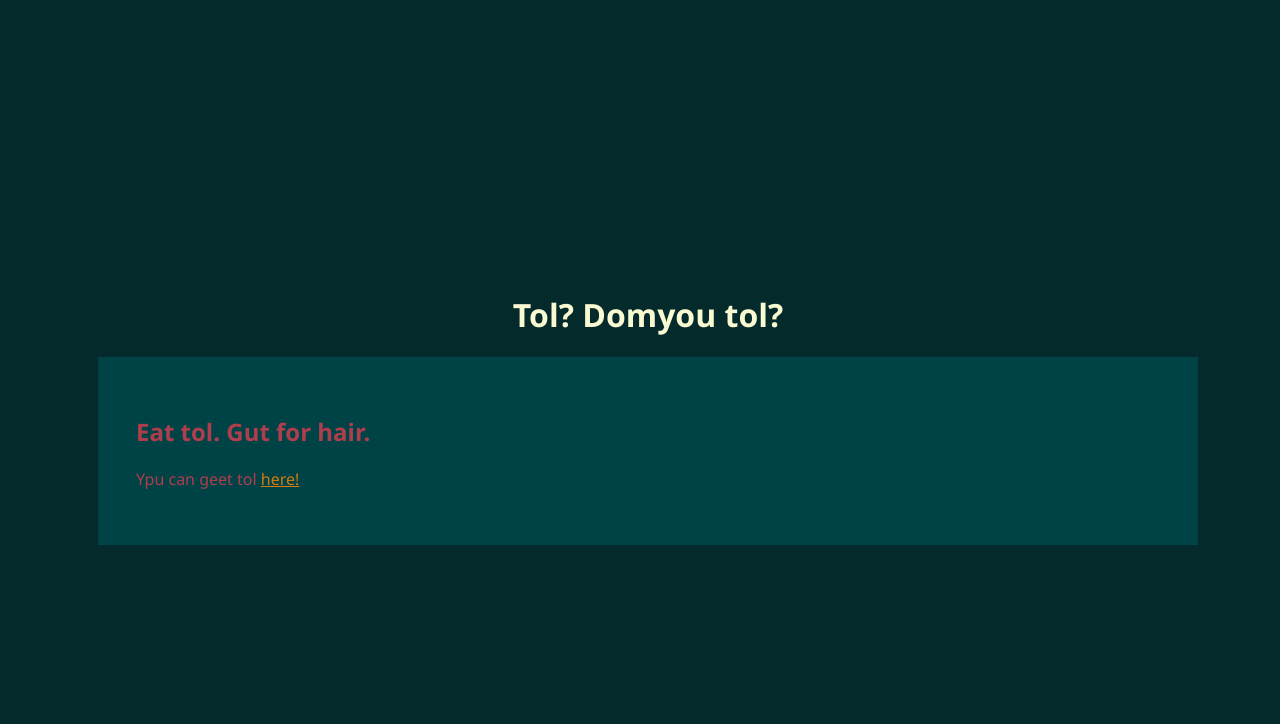
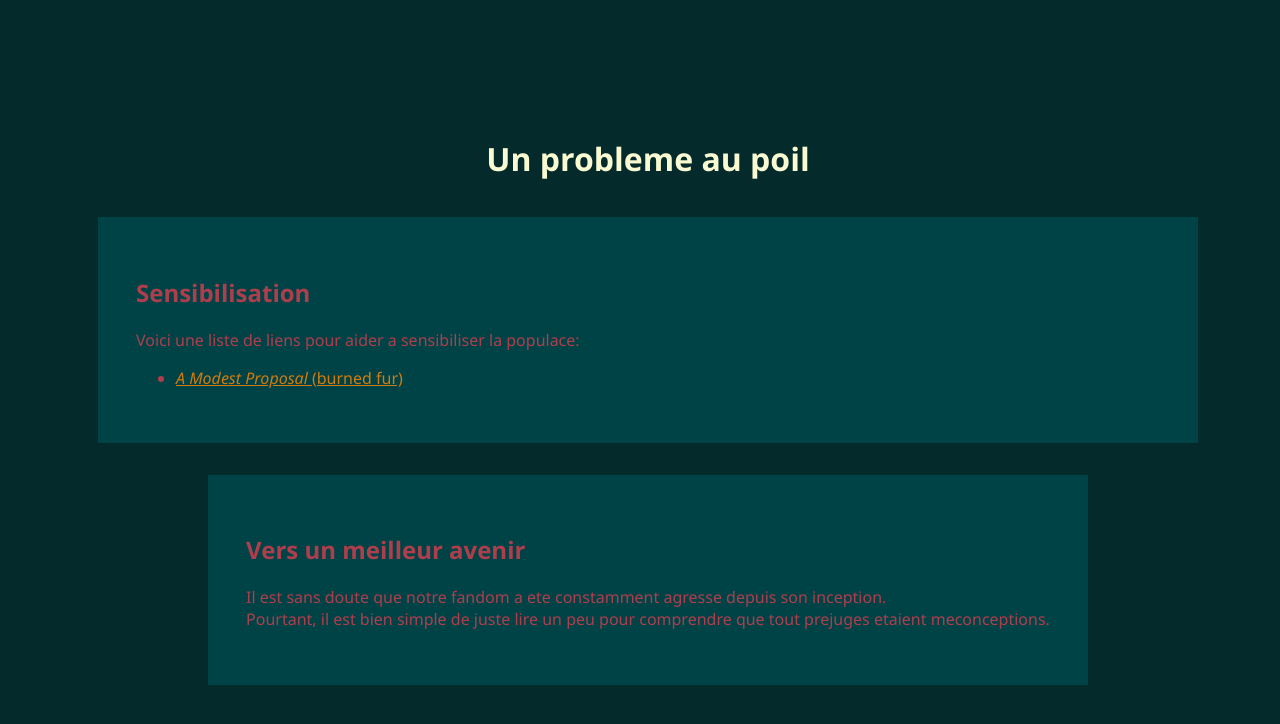
Before and after one commit to 2970127/2970127.github.io, a plain HTML site: page tol/index.html in a window 1280 px wide. Drawn offline with Linux system fonts and the light colour scheme.

Commit message:
aaaaaargh

```diff
--- a/tol/index.html
+++ b/tol/index.html
@@ -8,11 +8,19 @@
     <link rel="stylesheet" href="./style.css">
 </head>
 <body>
-    <h1>Tol? Domyou tol?</h1>
+    <h1>Un probleme au poil</h1>
 
     <div class="section" style="width:80%;">
-        <h2>Eat tol. Gut for hair.</h2>
-        <p>Ypu can geet tol <a href="https://etigeox-declass.now.sh">here!</a></p>
+        <h2>Sensibilisation</h2>
+        <p>Voici une liste de liens pour aider a sensibiliser la populace:</p>
+        <ul>
+            <li><a href="https://web.archive.org/web/20000609053122/http://members.tripod.com/burnedfur/bf_manif.html"><i>A Modest Proposal</i> (burned fur)</a></li>
+        </ul>
+    </div>
+
+    <div class="section">
+        <h2>Vers un meilleur avenir</h2>
+        <p>Il est sans doute que notre fandom a ete constamment agresse depuis son inception.<br/>Pourtant, il est bien simple de juste lire un peu pour comprendre que tout prejuges etaient meconceptions.</p>
     </div>
 </body>
 </html>
--- a/tol/style.css
+++ b/tol/style.css
@@ -30,7 +30,7 @@ body {
     background-color: var(--wblack);
     color: var(--englishr);
 
-    margin: 0 10vh;
+    margin: 2vh 0;
     padding: 3%;
 }
 
```
